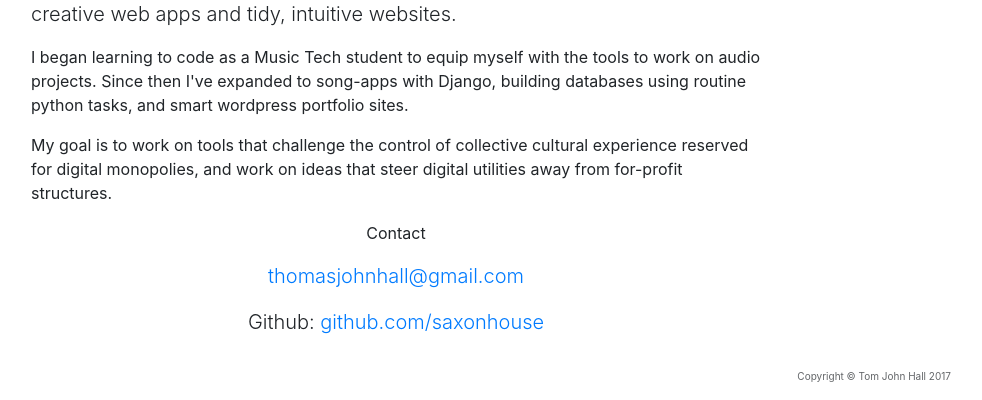
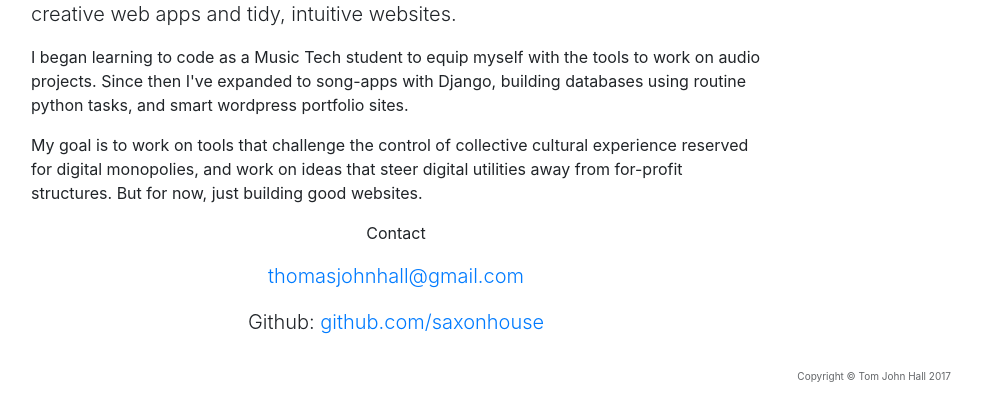
Before and after one commit to tomjohnhall/tomjohnhall, a Django app: page /developer/ in a window 1280 px wide. Shown: the part 632-1032 px from the top of the page, without its empty margins (244-1226 px from the left). Run offline with Django 3.2, Linux system fonts and the light colour scheme; data that the repository does not hold is empty; parts of the project's set-up code (start-up, migrations or seed data) failed here and were passed over; some libraries are stand-ins or nearby versions.

Commit message:
change in bio

```diff
--- a/developer/templates/developer.html
+++ b/developer/templates/developer.html
@@ -23,6 +23,7 @@
             </p>
             <p> My goal is to work on tools that challenge the control of collective cultural experience
               reserved for digital monopolies, and work on ideas that steer digital utilities away from for-profit structures.
+              But for now, just building good websites.
             </p>
           </div>
         </div>
```
